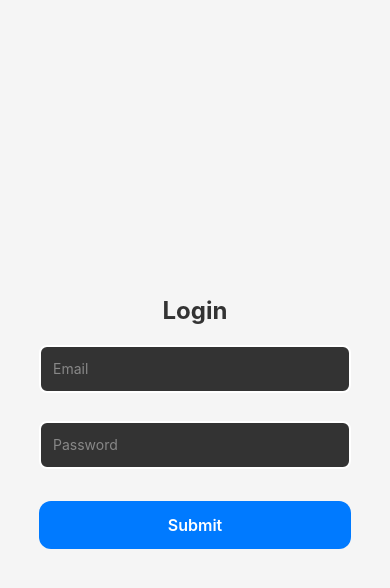
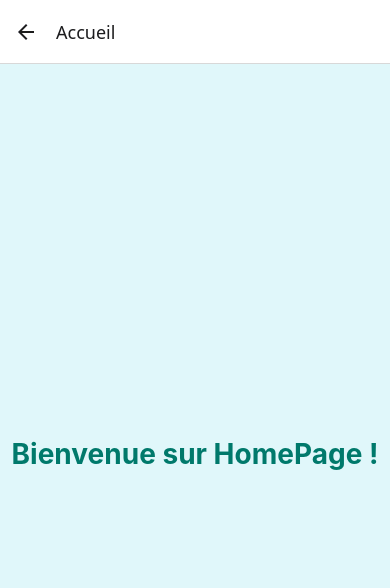
Before and after one commit to ghofranetriki17/AwesomeProject, a React Native app: screen /Home in a window 390 px wide. Before the commit this address had no page. Shown: the top 588 px of the page. Built offline with nearby package versions, Linux system fonts and the light colour scheme.

Commit message:
navigation to home page works

```diff
--- a/src/navigation/PublicNavigation.tsx
+++ b/src/navigation/PublicNavigation.tsx
@@ -1,27 +1,33 @@
-// stack public
+import { createNativeStackNavigator, NativeStackNavigationProp } from "@react-navigation/native-stack";
+import LoginPage from "../screens/Login Page";
+import HomePage from "../screens/HomePage";
 
-import { createNativeStackNavigator } from "@react-navigation/native-stack";
-import LoginPage from "../screens/Login Page";
+// Typage du stack pour TS
+export type PublicStackParamList = {
+  Login: undefined;
+  Home: undefined;
+};
 
-const PublicStack = createNativeStackNavigator();
+const PublicStack = createNativeStackNavigator<PublicStackParamList>();
 
 export default function PublicNavigation() {
   return (
     <PublicStack.Navigator
-      initialRouteName={"Login"}
+      initialRouteName="Login"
       screenOptions={{
         headerShown: false,
-        animation: "fade", // ou "slide_from_right", "simple_push"...
+        animation: "fade",
       }}
     >
       <PublicStack.Screen
-        name={"Login"}
-        key={0}
+        name="Login"
         component={LoginPage}
-        options={{
-          header:() =>null,
-        }}
-        initialParams={{undefined }}
+        options={{ header: () => null }}
+      />
+      <PublicStack.Screen
+        name="Home"
+        component={HomePage}
+        options={{ headerShown: true, title: "Accueil" }}
       />
     </PublicStack.Navigator>
   );
--- a/src/screens/HomePage.tsx
+++ b/src/screens/HomePage.tsx
@@ -0,0 +1,27 @@
+import React from 'react';
+import { StyleSheet, View, Text } from 'react-native';
+
+function HomePage() {
+  return (
+    <View style={styles.container}>
+      <Text style={styles.title}>Bienvenue sur HomePage !</Text>
+    </View>
+  );
+}
+
+const styles = StyleSheet.create({
+  container: {
+    flex: 1,
+    justifyContent: 'center',
+    alignItems: 'center',
+    backgroundColor: '#e0f7fa',
+  },
+  title: {
+    fontSize: 28,
+    fontWeight: 'bold',
+    color: '#00796b',
+    textAlign: 'center',
+  },
+});
+
+export default HomePage;
--- a/src/screens/Login Page.tsx
+++ b/src/screens/Login Page.tsx
@@ -1,16 +1,28 @@
+// src/screens/LoginPage.tsx
 import React from 'react';
-import { StyleSheet, View, Text } from 'react-native';
-import ScreenTemplate from '../templates/ScreenTemplate';
+import { StyleSheet, View, Text, Alert } from 'react-native';
 import Input from '../components/Input';
 import TouchableButton from '../components/TouchableButton';
+import { useNavigation } from '@react-navigation/native';
+import { NativeStackNavigationProp } from '@react-navigation/native-stack';
+import { PublicStackParamList } from '../navigation/PublicNavigation';
+
+// Typage du hook navigation
+type LoginScreenProp = NativeStackNavigationProp<PublicStackParamList, 'Login'>;
 
 function LoginPage() {
   const [email, setEmail] = React.useState('');
   const [password, setPassword] = React.useState('');
 
+  const navigation = useNavigation<LoginScreenProp>();
+
   const handleSubmit = () => {
-    console.log('Email:', email);
-    console.log('Password:', password);
+    if (email === 'ghofrane@gmail.com' && password === '1742') {
+      Alert.alert('Succès', 'Connexion réussie !');
+      navigation.navigate('Home');
+    } else {
+      Alert.alert('Erreur', 'Email ou mot de passe incorrect.');
+    }
   };
 
   return (
@@ -30,7 +42,7 @@ function LoginPage() {
           placeholder="Password"
           value={password}
           onChangeText={setPassword}
-            secureTextEntry={true}
+          secureTextEntry
         />
 
         <TouchableButton
```
Lines whose indentation alone changed are shown as unchanged.
